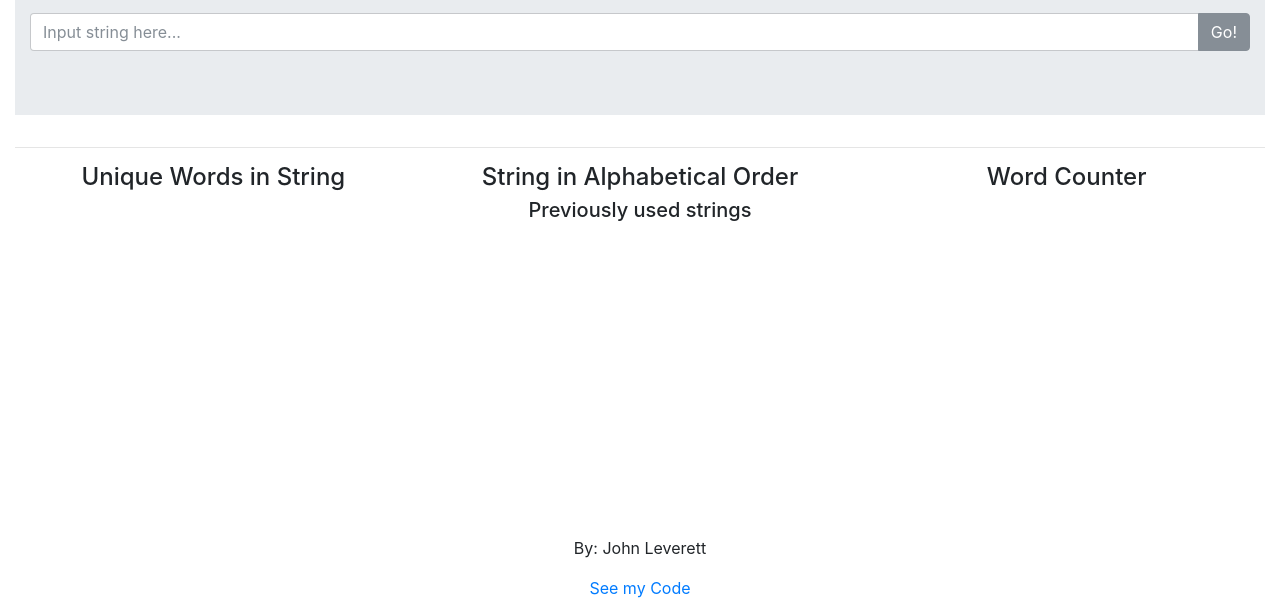
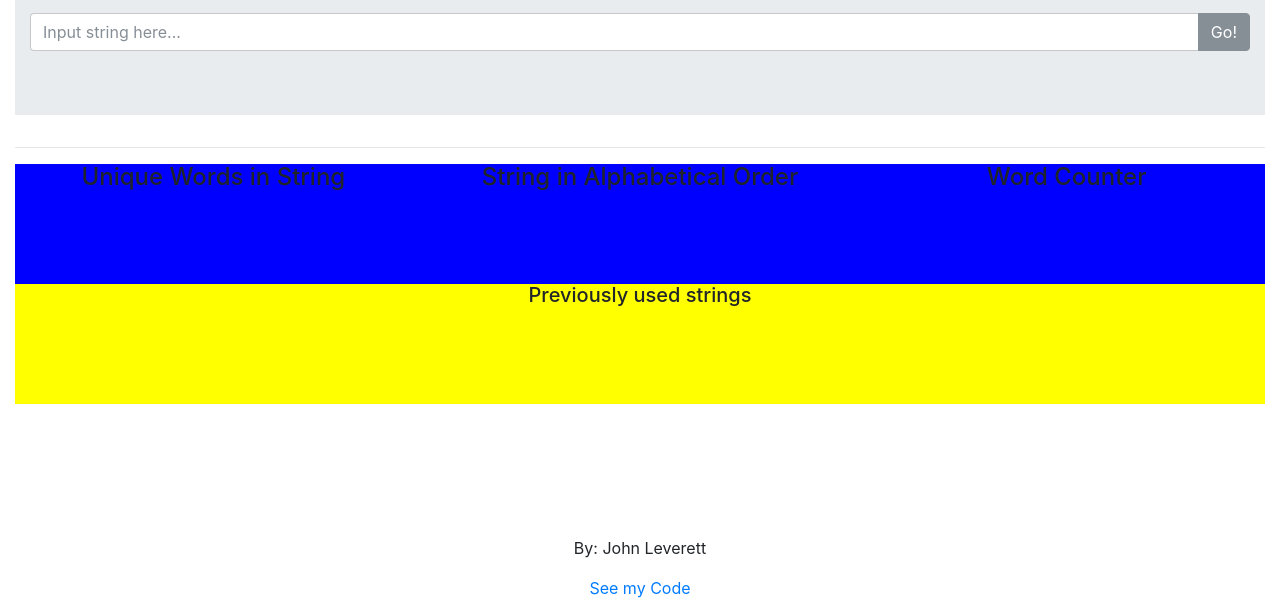
Before and after one commit to jlev2282/ds_word_parser, a plain HTML site: page index.html in a window 1280 px wide. Shown: the part 184-800 px from the top of the page. Drawn offline with nearby package versions, Linux system fonts and the light colour scheme.

Commit message:
styling redo

```diff
--- a/assets/css/styles.css
+++ b/assets/css/styles.css
@@ -1,5 +1,8 @@
 #stage {
-    height: 20vh
+    min-height:15vh;
+    height: 15vh;
+    background-color: blue;
+    clear: both;
 }
 
 footer {
@@ -9,6 +12,11 @@ footer {
     height: 10vh;
     width: 100%;
     overflow:hidden;
+}
+
+#prev {
+    min-height: 15vh;
+    background-color: yellow;
 }
 
 @media only screen and (max-width: 500px) {
--- a/index.html
+++ b/index.html
@@ -15,7 +15,7 @@
         Do a count of how often that word shows up in the string-->
     <div class="container-fluid">
         <!--Header -->
-        <div class="jumbotron jumbotron-fluid">
+        <div class="jumbotron jumbotron-fluid" id="jumbo">
             <div class="container">
                 <h1 class="display-3">Decision Support Word Parser</h1>
                 <p class="lead">Enter a string below to find out more information about it.</p>
@@ -48,7 +48,9 @@
                     <div id="timesAppear2"></div>
                 </div>
             </div>
+        </section>
         <!--Area for strings used already-->
+        <section id="prev">
              <div class="row" style="text-align: center">
                 <div class="col-lg-12">
                     <h5>Previously used strings</h5>
@@ -56,13 +58,12 @@
                 </div>
             </div>
         </section>
-    </div>
 
         <footer style="text-align: center">
             <p>By: John Leverett</p>
             <p><a href="https://github.com/jlev2282/ds_word_parser">See my Code</a></p>
         </footer>
-
+    </div>
 
 <script src="https://code.jquery.com/jquery-3.2.1.slim.min.js" integrity="sha384-KJ3o2DKtIkvYIK3UENzmM7KCkRr/rE9/Qpg6aAZGJwFDMVNA/GpGFF93hXpG5KkN" crossorigin="anonymous"></script>
 <script src="https://cdnjs.cloudflare.com/ajax/libs/popper.js/1.11.0/umd/popper.min.js" integrity="sha384-b/U6ypiBEHpOf/4+1nzFpr53nxSS+GLCkfwBdFNTxtclqqenISfwAzpKaMNFNmj4" crossorigin="anonymous"></script>
```
Lines whose indentation alone changed are shown as unchanged.
